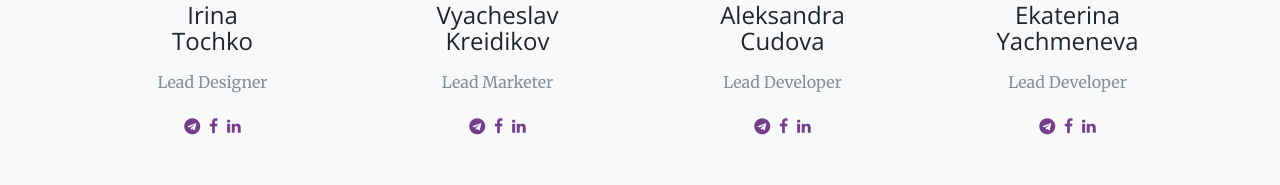
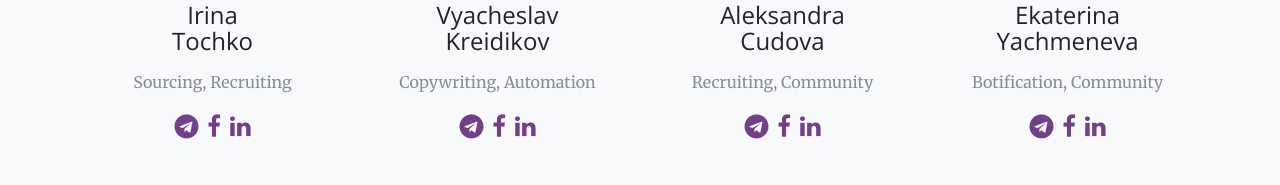
Before and after one commit to Bukoht/Main-Landing, a website: page index.html in a window 1280 px wide. Shown: the part 2496-2681 px from the top of the page. Drawn offline with nearby package versions, Linux system fonts and the light colour scheme.

Commit message:
Icons got bigger

```diff
--- a/index.html
+++ b/index.html
@@ -240,21 +240,21 @@
             <div class="team-member">
               <img class="mx-auto rounded-circle" src="img/team/Irina.jpg" alt="">
               <h4>Irina <br>Tochko</br></h4>
-              <p class="text-muted">Lead Designer</p>
+              <p class="text-muted">Sourcing, Recruiting</p>
               <ul class="list-inline social-buttons">
                 <li class="list-inline-item">
                   <a href="#">
-                    <i class="fa fa-telegram"></i>
+                    <i class="fa fa-telegram" style="font-size:24px"></i>
                   </a>
                 </li>
                 <li class="list-inline-item">
                   <a href="#">
-                    <i class="fa fa-facebook"></i>
+                    <i class="fa fa-facebook"style="font-size:24px"></i>
                   </a>
                 </li>
                 <li class="list-inline-item">
                   <a href="#">
-                    <i class="fa fa-linkedin"></i>
+                    <i class="fa fa-linkedin"style="font-size:24px"></i>
                   </a>
                 </li>
               </ul>
@@ -264,21 +264,21 @@
             <div class="team-member">
               <img class="mx-auto rounded-circle" src="img/team/2.jpg" alt="">
               <h4>Vyacheslav Kreidikov</h4>
-              <p class="text-muted">Lead Marketer</p>
+              <p class="text-muted">Copywriting, Automation</p>
               <ul class="list-inline social-buttons">
                 <li class="list-inline-item">
                   <a href="#">
-                    <i class="fa fa-telegram"></i>
+                    <i class="fa fa-telegram" style="font-size:24px"></i>
                   </a>
                 </li>
                 <li class="list-inline-item">
                   <a href="#">
-                    <i class="fa fa-facebook"></i>
+                    <i class="fa fa-facebook"style="font-size:24px"></i>
                   </a>
                 </li>
                 <li class="list-inline-item">
                   <a href="#">
-                    <i class="fa fa-linkedin"></i>
+                    <i class="fa fa-linkedin"style="font-size:24px"></i>
                   </a>
                 </li>
               </ul>
@@ -288,21 +288,21 @@
             <div class="team-member">
               <img class="mx-auto rounded-circle" src="img/team/Sasha.png" alt="">
               <h4>Aleksandra <br>Cudova</br></h4>
-              <p class="text-muted">Lead Developer</p>
+              <p class="text-muted">Recruiting, Community</p>
               <ul class="list-inline social-buttons">
                 <li class="list-inline-item">
                   <a href="#">
-                    <i class="fa fa-telegram"></i>
+                    <i class="fa fa-telegram" style="font-size:24px"></i>
                   </a>
                 </li>
                 <li class="list-inline-item">
                   <a href="#">
-                    <i class="fa fa-facebook"></i>
+                    <i class="fa fa-facebook"style="font-size:24px"></i>
                   </a>
                 </li>
                 <li class="list-inline-item">
                   <a href="#">
-                    <i class="fa fa-linkedin"></i>
+                    <i class="fa fa-linkedin"style="font-size:24px"></i>
                   </a>
                 </li>
               </ul>
@@ -312,21 +312,21 @@
             <div class="team-member">
               <img class="mx-auto rounded-circle" src="img/team/katya.jpg" alt="">
               <h4>Ekaterina Yachmeneva</h4>
-              <p class="text-muted">Lead Developer</p>
+              <p class="text-muted">Botification, Community</p>
               <ul class="list-inline social-buttons">
                 <li class="list-inline-item">
                   <a href="#">
-                    <i class="fa fa-telegram"></i>
+                    <i class="fa fa-telegram" style="font-size:24px"></i>
                   </a>
                 </li>
                 <li class="list-inline-item">
                   <a href="#">
-                    <i class="fa fa-facebook"></i>
+                    <i class="fa fa-facebook"style="font-size:24px"></i>
                   </a>
                 </li>
                 <li class="list-inline-item">
                   <a href="#">
-                    <i class="fa fa-linkedin"></i>
+                    <i class="fa fa-linkedin"style="font-size:24px"></i>
                   </a>
                 </li>
               </ul>
```
